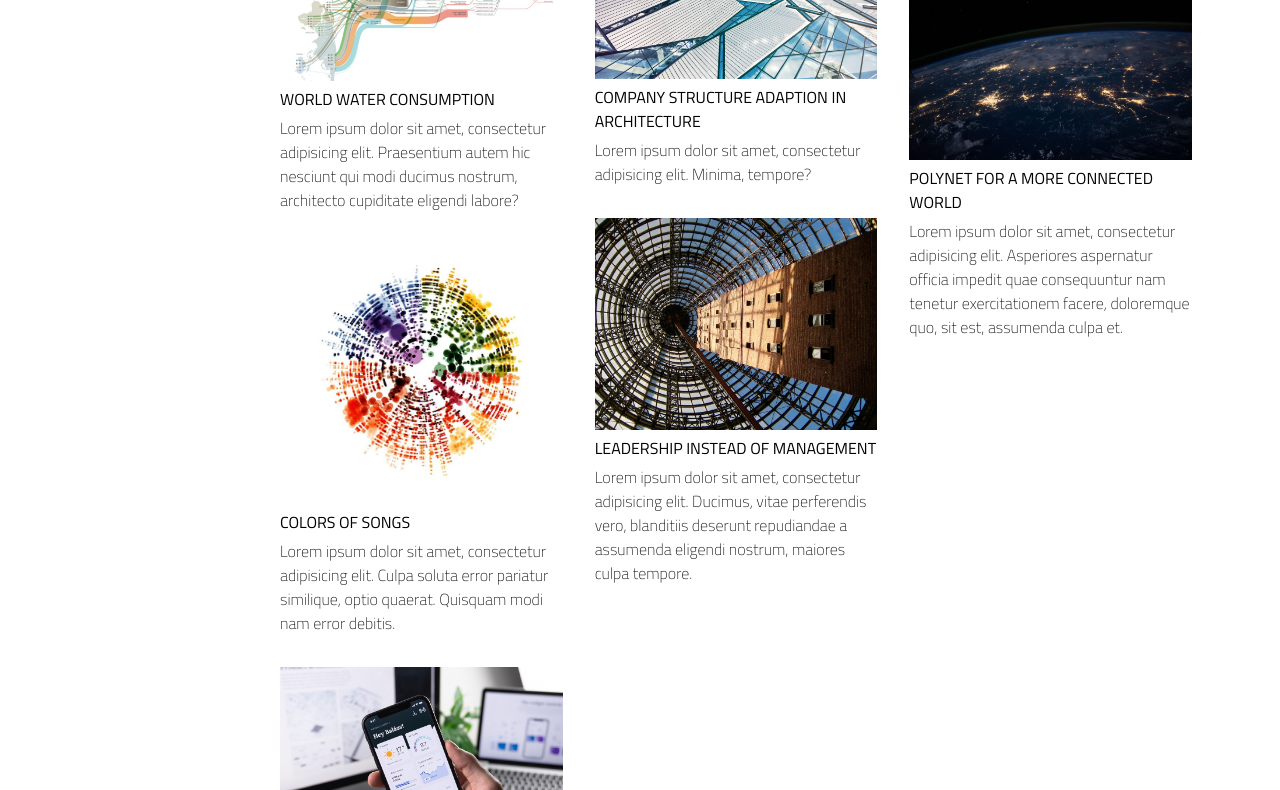
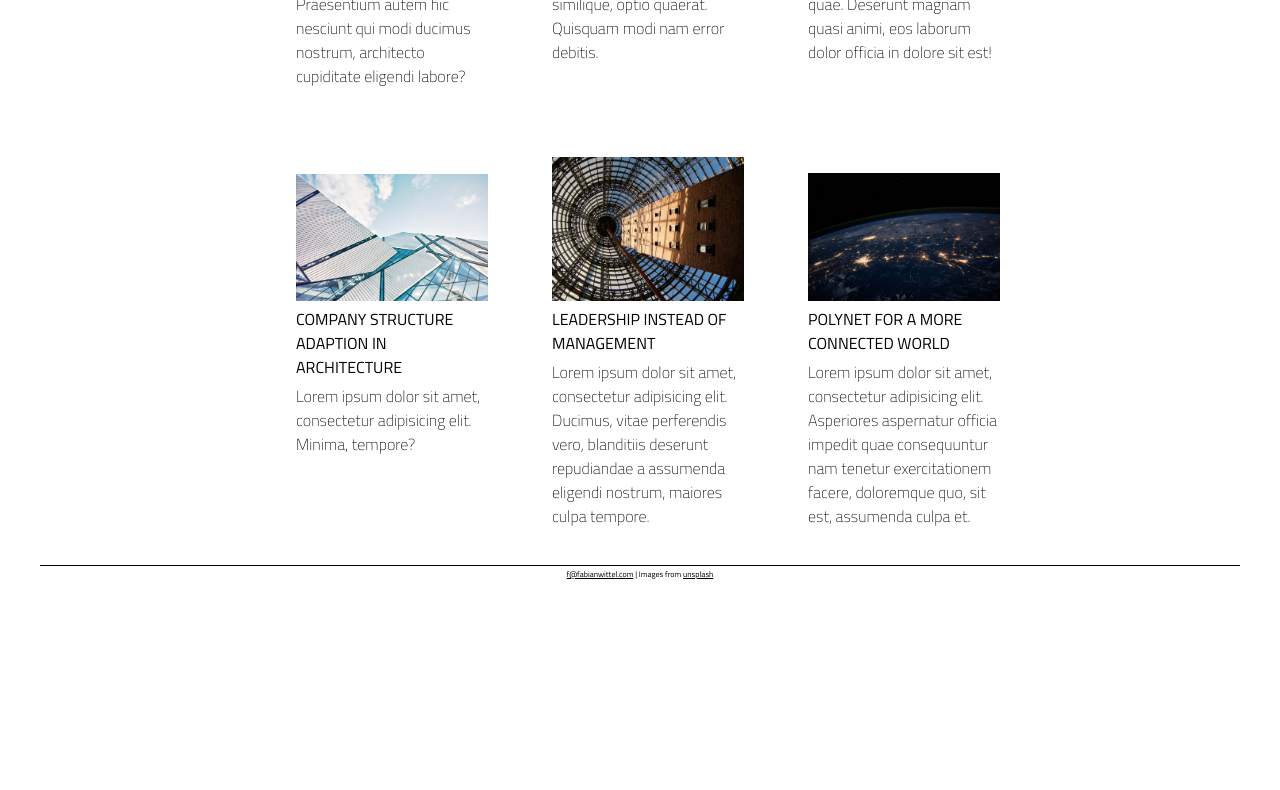
Before and after one commit to fwittel/udacity-project01-html-basics, a website: page index.html in a window 1280 px wide. Shown: the part 323-1113 px from the top of the page. After the commit the page ends 905 px from the top, so only its background shows below. Drawn offline with Linux system fonts and the light colour scheme.

Commit message:
Flexbox V1

```diff
--- a/css/style.css
+++ b/css/style.css
@@ -1,49 +1,18 @@
-/*Grid Layout Common Definition*/
-.grid-container {
-	display: grid;
-	grid-row-gap: 1em;
-	align-items: start;
+/* Flexbox general setup */
+.flexbox-container {
+	display: flex;
+	flex-wrap: wrap;
+	align-content: flex-start;
+	align-items: baseline;
 }
 
-.head {
-	grid-area: head;
+.flexbox-item {
+
 }
 
-.menu {
-	grid-area: menu;
-}
 
-.grid-item.visualization {
-	grid-area: col1;
-}
-
-.grid-item.company {
-	grid-area: col2;
-}
-
-div.grid-item.world {
-	grid-area: col3;
-}
-
-footer.grid-item {
-	grid-area: footer;
-}
-
-/*Grid layout responsive definitions*/
-/*Very small devices like portrait phones (default)*/
-.grid-container {
-	grid-template-columns: 0 minmax(0, 1fr) 0;
-	grid-template-rows: auto auto auto auto auto auto;
-	grid-column-gap: 1em;
-	grid-template-areas:
-		". head ."
-		". menu ."
-		". col1 ."
-		". col2 ."
-		". col3 ."
-		"footer footer footer"
-}
-
+/* Responsive definitions */
+/* Very small devices like portrait phones (default) */
 @media (max-width: 400px) {
 	.card p {
 		max-width: 100%;
@@ -53,79 +22,30 @@ footer.grid-item {
 	}
 }
 
-/*Small sized devices like landscape phones*/
-@media screen and (min-width: 576px) {
-	.grid-container {
-		grid-template-columns: 1em auto 1fr 1em;
-		grid-template-rows: auto auto auto auto auto;
-		grid-template-areas:
-			". head head ."
-			". menu col1 ."
-			". menu col2 ."
-			". menu col3 ."
-			"footer footer footer footer"
+/* Starting on medium-sized devices */
+@media screen and (min-width: 768px) {
+	header {
+		float: left;
+		width: 10em;
+	}
+	main {
+		overflow: auto;
 	}
 }
 
-/*Medium and large devices like tablets or desktops*/
-@media screen and (min-width: 768px) {
-	.grid-container {
-		grid-template-columns: 1em 10em 1fr 1fr 1fr 1em;
-		grid-template-rows: auto auto auto;
-		grid-column-gap: 2em;
-		grid-template-areas:
-			". head head head head ."
-			". menu col1 col2 col3 ."
-			"footer footer footer footer footer footer";
-	}
-
-	.grid-item.visualization {
-		padding-top: 3em;
-	}
-
-	.grid-item.company {
-		padding-top: 0;
-	}
-
-	div.grid-item.world {
-		padding-top: 5em;
-	}
-}
-
-/*Extra/large devices*/
+/* Extra/large devices */
 @media screen and (min-width: 1200px) {
-	.grid-container {
+	body {
 		width: 1200px;
 		margin: auto;
 	}
 }
 
-/*General Styling*/
+/* General Styling */
 body {
 	font-family: 'Titillium Web', sans-serif;
-	margin: 0;
 }
 
-h1 {
-	font-size: 2em;
-	font-weight: normal;
-	margin: 1em 0 1em 0;
-}
-
-h2 {
-	font-size: 1.5em;
-	font-weight: normal;
-	margin: 0;
-}
-
-h3 {
-	margin: 0;
-}
-
-.logo {
-	width: 6em;
-	padding: 2em 0;
-}
 
 p{
 	margin: 0.3em 0 0.3em 0;
@@ -141,21 +61,39 @@ a:visited: {
 	color: #555;
 }
 
-.active {
-	font-weight: bold;
+/* Header */
+
+header {
+	margin: 2em 2em 2em 2em;
 }
 
-/*Compontents Styling*/
+h2 {
+	font-size: 1.5em;
+	font-weight: normal;
+	margin: 0;
+}
 
 .menu h2 {
 	cursor: pointer;
 }
 
-.card {
-	margin: 2em 0 2em 0;
+.logo {
+	width: 6em;
+	padding: 2em 0;
 }
 
-img {
+.active {
+	font-weight: bold;
+}
+
+/* Cards */
+
+.card {
+	margin: 2em 2em 2em 2em;
+	width: 12em;
+}
+
+.card img {
 	width: 100%;
 }
 
@@ -167,7 +105,10 @@ img {
 	font-size: 1em;
 	font-weight: normal;
 	text-transform: uppercase;
+	margin: 0;
 }
+
+/* Footer */
 
 footer {
 	font-size: 0.5em;
--- a/index.html
+++ b/index.html
@@ -8,56 +8,47 @@
 	<link rel="stylesheet" href="css/style.css">
 </head>
 <body>
-	<!-- Wrapper to add margins around content on very large devices -->
-	<div class="grid-container">
-		<div class="grid-item head">
+	<!-- Semantic elements on main level to make the page more accessible -->
+	<header>
 		<img class="logo" src="img/logo.png" alt="logo FW">
-		</div>
-		<header class="grid-item menu">
 		<h2>About</h2>
 		<h2 class="active">Projects</h2>
 		<h2>Now</h2>
 	</header>
-		<!-- Three areas for types of projects -->
-		<div class="grid-item visualization">
-			<div class="card">
+	<main class="flexbox-container">
+		<div class="card flexbox-item">
 			<img src="img/dataviz1.jpeg" alt="data visualization in sankey layout">
 			<h3>World Water Consumption</h1>
 			<p>Lorem ipsum dolor sit amet, consectetur adipisicing elit. Praesentium autem hic nesciunt qui modi ducimus nostrum, architecto cupiditate eligendi labore?</p>
 		</div>
-			<div class="card">
+		<div class="card flexbox-item">
 			<img src="img/dataviz2.jpeg" alt="data visualization with colorful dots">
 			<h3>Colors of Songs</h1>
 			<p>Lorem ipsum dolor sit amet, consectetur adipisicing elit. Culpa soluta error pariatur similique, optio quaerat. Quisquam modi nam error debitis.</p>
 		</div>
-			<div class="card">
+		<div class="card flexbox-item">
 			<img src="img/dataviz3.jpeg" alt="Smartphone showing a dashboard">
 			<h3>Mobile Dashboard</h1>
 			<p>Lorem ipsum dolor sit amet, consectetur adipisicing elit. Necessitatibus, voluptatibus, quae. Deserunt magnam quasi animi, eos laborum dolor officia in dolore sit est!</p>
 		</div>
-		</div>
-		<div class="grid-item company">
-			<div class="card">
+		<div class="card flexbox-item">
 			<img src="img/company1.jpeg" alt="modern glass shell on big building">
 			<h3>Company Structure Adaption in Architecture</h3>
 			<p>Lorem ipsum dolor sit amet, consectetur adipisicing elit. Minima, tempore?</p>
 		</div>
-			<div class="card">
+		<div class="card flexbox-item">
 			<img src="img/company2.jpeg" alt="stone building in glass dome worm perspective">
 			<h3>Leadership Instead of Management</h3>
 			<p>Lorem ipsum dolor sit amet, consectetur adipisicing elit. Ducimus, vitae perferendis vero, blanditiis deserunt repudiandae a assumenda eligendi nostrum, maiores culpa tempore.</p>
 		</div>
-		</div>
-		<div class="grid-item world">
-			<div class="card">
+		<div class="card flexbox-item">
 			<img src="img/world1.jpeg" alt="sattelite image of world at night">
 			<h3>Polynet for a More Connected World</h3>
 			<p>Lorem ipsum dolor sit amet, consectetur adipisicing elit. Asperiores aspernatur officia impedit quae consequuntur nam tenetur exercitationem facere, doloremque quo, sit est, assumenda culpa et.</p>
 		</div>
-		</div>
-		<footer class="grid-item">
+	</main>
+	<footer>
 		<p><a href="mailto:f@fabianwittel.com">f@fabianwittel.com</a> | Images from <a href="https://unsplash.com/">unsplash</a></p>
 	</footer>
-	</div>
 </body>
 </html>
```
Lines whose indentation alone changed are shown as unchanged.
